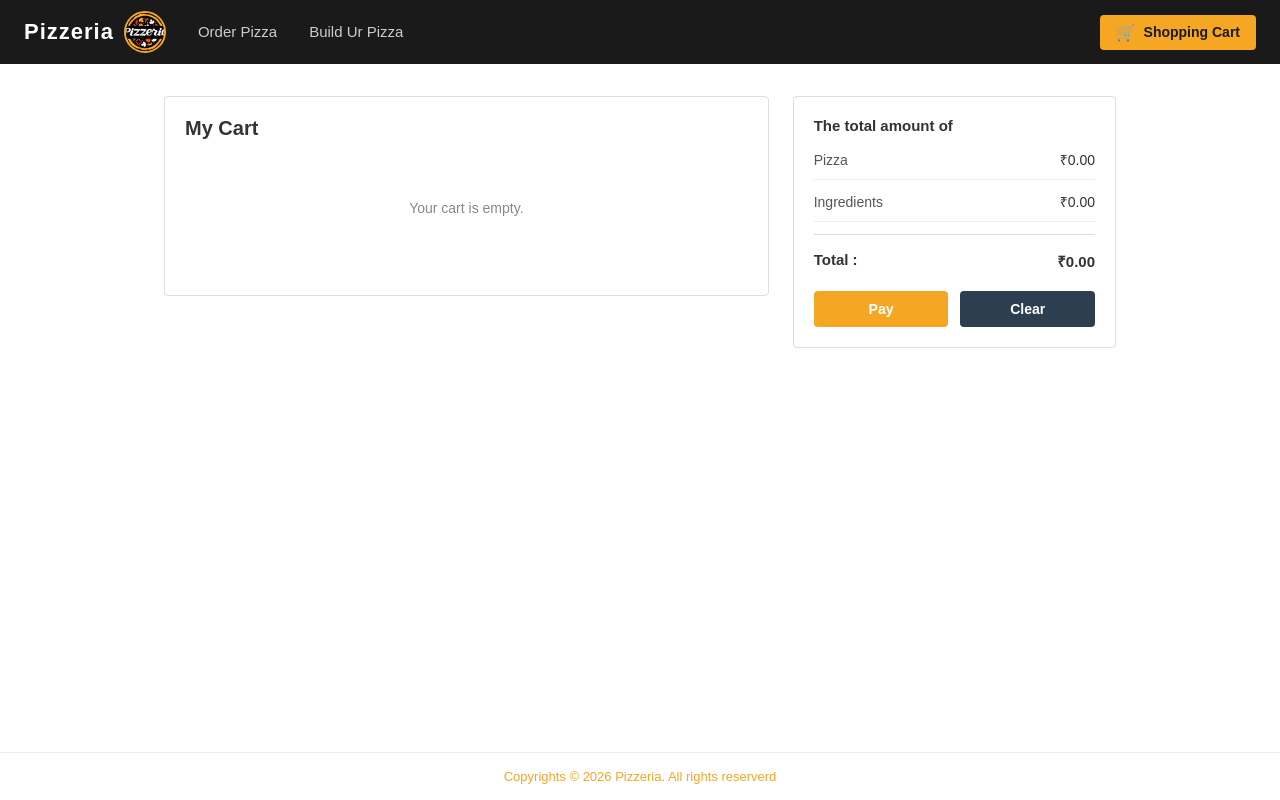
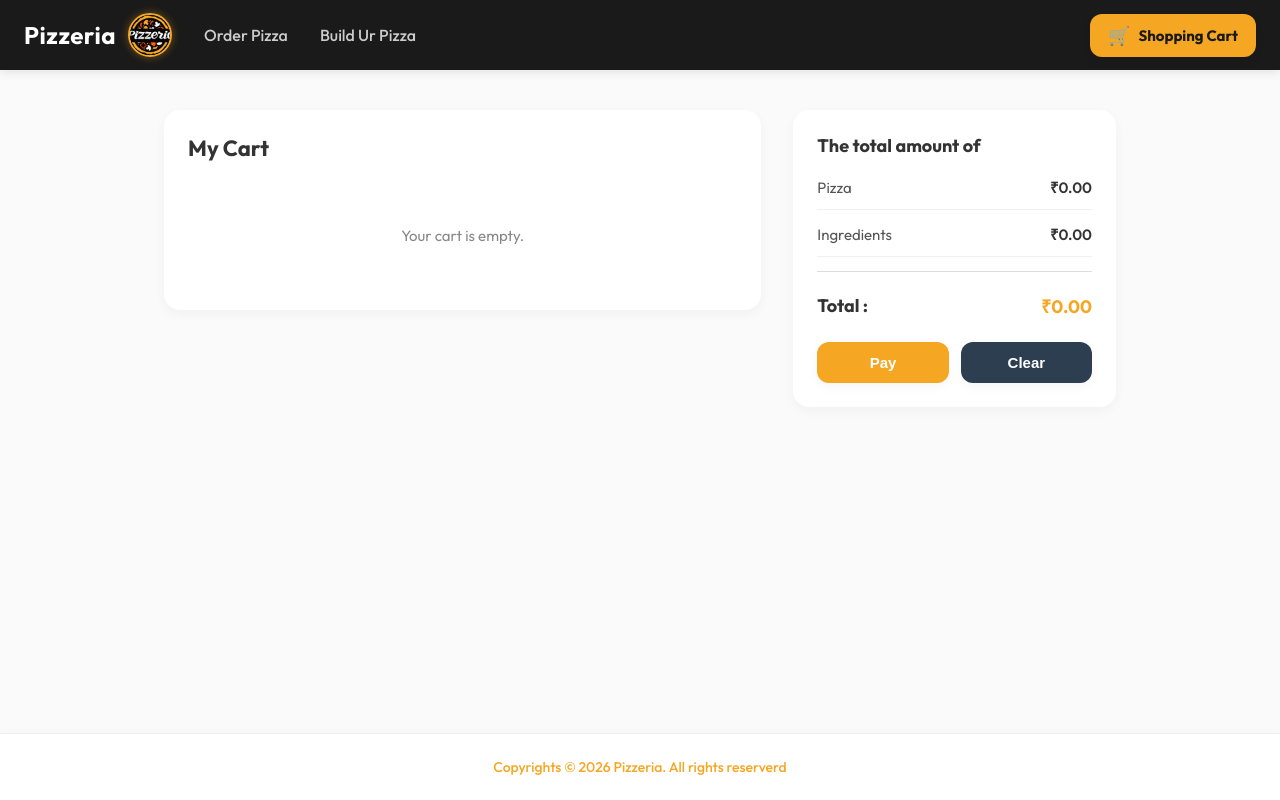
Before and after one commit to Tempestyash123456/pizzeria, a React (Vite) app: page /cart in a window 1280 px wide. Built offline with nearby package versions, Linux system fonts and the light colour scheme.

Commit message:
Feat: Made changes in the UI

```diff
--- a/src/components/Footer/Footer.css
+++ b/src/components/Footer/Footer.css
@@ -1,12 +1,14 @@
 .footer {
-    background-color: #fff;
+    background-color: #ffffff;
     text-align: center;
-    padding: 16px;
-    border-top: 1px solid #eee;
+    padding: 24px;
+    border-top: 1px solid #eeeeee;
+    box-shadow: 0 -2px 10px rgba(0,0,0,0.02);
 }
 
 .footer__text {
     color: #f5a623;
-    font-size: 13px;
+    font-size: 14px;
+    font-weight: 500;
     margin: 0;
 }
--- a/src/components/Navbar/Navbar.css
+++ b/src/components/Navbar/Navbar.css
@@ -4,11 +4,12 @@
     justify-content: flex-start;
     background-color: #1a1a1a;
     padding: 0 24px;
-    height: 64px;
+    height: 70px;
     position: sticky;
     top: 0;
     z-index: 1000;
     gap: 32px;
+    box-shadow: 0 2px 10px rgba(0,0,0,0.1);
 }
 
 .navbar__brand {
@@ -19,24 +20,28 @@
 .navbar__logo-link {
     display: flex;
     align-items: center;
-    gap: 10px;
+    gap: 12px;
     text-decoration: none;
 }
 
 .navbar__title {
     color: #fff;
-    font-size: 22px;
-    font-weight: bold;
-    letter-spacing: 1px;
+    font-size: 24px;
+    font-weight: 700;
+    letter-spacing: 0.5px;
 }
 
 .navbar__logo-img {
-    width: 42px;
-    height: 42px;
+    width: 44px;
+    height: 44px;
     border-radius: 50%;
     object-fit: cover;
     border: 2px solid #f5a623;
+    box-shadow: 0 0 8px rgba(245, 166, 35, 0.4);
+    transition: var(--transition-smooth);
 }
+
+
 
 .navbar__links {
     display: flex;
@@ -50,9 +55,10 @@
 .navbar__link {
     color: #cccccc;
     text-decoration: none;
-    font-size: 15px;
+    font-size: 16px;
     font-weight: 500;
-    transition: color 0.2s ease;
+    position: relative;
+    transition: var(--transition-smooth);
 }
 
 .navbar__link:hover {
@@ -70,21 +76,22 @@
     gap: 8px;
     background-color: #f5a623;
     color: #1a1a1a;
-    padding: 8px 16px;
-    border-radius: 4px;
+    padding: 10px 18px;
+    border-radius: var(--radius-md);
     text-decoration: none;
-    font-size: 14px;
-    font-weight: bold;
+    font-size: 15px;
+    font-weight: 700;
     position: relative;
-    transition: background-color 0.2s ease;
+    transition: var(--transition-smooth);
+    box-shadow: var(--shadow-soft);
 }
 
 .navbar__cart-btn:hover {
-    background-color: #e0951a;
+    box-shadow: var(--shadow-hover);
 }
 
 .navbar__cart-icon {
-    font-size: 16px;
+    font-size: 18px;
 }
 
 .navbar__cart-text {
@@ -95,12 +102,13 @@
     background-color: #1a1a1a;
     color: #f5a623;
     border-radius: 50%;
-    width: 20px;
-    height: 20px;
+    width: 22px;
+    height: 22px;
     display: flex;
     align-items: center;
     justify-content: center;
-    font-size: 11px;
-    font-weight: bold;
+    font-size: 12px;
+    font-weight: 700;
     margin-left: 4px;
+    box-shadow: inset 0 2px 4px rgba(0,0,0,0.2);
 }
--- a/src/index.css
+++ b/src/index.css
@@ -1,3 +1,13 @@
+@import url('https://fonts.googleapis.com/css2?family=Outfit:wght@300;400;500;600;700&display=swap');
+
+:root {
+  --shadow-soft: 0 4px 12px rgba(0, 0, 0, 0.04);
+  --shadow-hover: 0 8px 24px rgba(0, 0, 0, 0.12);
+  --transition-smooth: all 0.3s cubic-bezier(0.25, 0.8, 0.25, 1);
+  --radius-md: 12px;
+  --radius-lg: 16px;
+}
+
 * {
   margin: 0;
   padding: 0;
@@ -5,8 +15,8 @@
 }
 
 body {
-  font-family: Arial, sans-serif;
-  background-color: #fff;
+  font-family: 'Outfit', sans-serif;
+  background-color: #fafafa;
   color: #333;
 }
 
--- a/src/pages/Cart/Cart.css
+++ b/src/pages/Cart/Cart.css
@@ -1,33 +1,34 @@
 .cart {
   max-width: 1000px;
   margin: 0 auto;
-  padding: 32px 24px;
+  padding: 40px 24px;
 }
 
 .cart__layout {
   display: flex;
-  gap: 24px;
+  gap: 32px;
   align-items: flex-start;
 }
 
 .cart__left {
   flex: 2;
-  border: 1px solid #dddddd;
-  border-radius: 4px;
-  padding: 20px;
+  border: none;
+  border-radius: var(--radius-lg);
+  padding: 24px;
   background-color: #ffffff;
   min-height: 200px;
+  box-shadow: var(--shadow-soft);
 }
 
 .cart__heading {
-  font-size: 20px;
-  font-weight: bold;
+  font-size: 22px;
+  font-weight: 700;
   color: #333;
-  margin-bottom: 20px;
+  margin-bottom: 24px;
 }
 
 .cart__empty {
-  font-size: 14px;
+  font-size: 15px;
   color: #888;
   text-align: center;
   padding: 40px 0;
@@ -36,9 +37,17 @@
 .cart__item {
   display: flex;
   align-items: center;
-  gap: 14px;
-  padding: 12px 0;
-  border-bottom: 1px solid #eeeeee;
+  gap: 16px;
+  padding: 16px 0;
+  border-bottom: 1px solid #f0f0f0;
+  transition: var(--transition-smooth);
+}
+
+.cart__item:hover {
+  background-color: #fafafa;
+  border-radius: 8px;
+  padding: 16px 8px;
+  margin: 0 -8px;
 }
 
 .cart__item:last-of-type {
@@ -50,18 +59,19 @@
 }
 
 .cart__item-img {
-  width: 56px;
-  height: 52px;
+  width: 64px;
+  height: 60px;
   object-fit: cover;
   border-radius: 50%;
   display: block;
+  box-shadow: 0 2px 8px rgba(0,0,0,0.1);
 }
 
 .cart__item-info {
   flex: 1;
   display: flex;
   flex-direction: column;
-  gap: 4px;
+  gap: 6px;
 }
 
 .cart__item-header {
@@ -82,21 +92,23 @@
 .cart__item-dot--veg {
   border-color: #2e7d32;
   background-color: #2e7d32;
+  box-shadow: 0 0 4px rgba(46, 125, 50, 0.4);
 }
 
 .cart__item-dot--nonveg {
   border-color: #c62828;
   background-color: #c62828;
+  box-shadow: 0 0 4px rgba(198, 40, 40, 0.4);
 }
 
 .cart__item-name {
-  font-size: 14px;
-  font-weight: bold;
+  font-size: 15px;
+  font-weight: 700;
   color: #333;
 }
 
 .cart__item-unit {
-  font-size: 13px;
+  font-size: 14px;
   color: #666;
   margin: 0;
 }
@@ -106,37 +118,38 @@
   align-items: center;
   gap: 0;
   border: 1px solid #cccccc;
-  border-radius: 4px;
+  border-radius: 6px;
   overflow: hidden;
   flex-shrink: 0;
+  box-shadow: 0 2px 4px rgba(0,0,0,0.05);
 }
 
 .cart__qty-btn {
-  background-color: #4a4a4a;
-  color: #ffffff;
+  background-color: #f5f5f5;
+  color: #333;
   border: none;
-  width: 28px;
+  width: 32px;
   height: 32px;
   font-size: 16px;
   cursor: pointer;
   display: flex;
   align-items: center;
   justify-content: center;
-  transition: background-color 0.15s ease;
+  transition: var(--transition-smooth);
 }
 
 .cart__qty-btn:hover {
-  background-color: #333333;
+  background-color: #e0e0e0;
 }
 
 .cart__qty-value {
-  min-width: 32px;
+  min-width: 36px;
   height: 32px;
   display: flex;
   align-items: center;
   justify-content: center;
-  font-size: 14px;
-  font-weight: bold;
+  font-size: 15px;
+  font-weight: 700;
   color: #333;
   background-color: #ffffff;
   border-left: 1px solid #cccccc;
@@ -144,9 +157,9 @@
 }
 
 .cart__item-total {
-  font-size: 14px;
-  font-weight: bold;
-  color: #333;
+  font-size: 15px;
+  font-weight: 700;
+  color: #f5a623;
   min-width: 80px;
   text-align: right;
   flex-shrink: 0;
@@ -156,15 +169,15 @@
   background: none;
   border: none;
   cursor: pointer;
-  font-size: 18px;
+  font-size: 20px;
   color: #c62828;
   flex-shrink: 0;
   padding: 4px;
-  transition: transform 0.15s ease;
+  transition: transform 0.2s ease;
 }
 
 .cart__item-delete:hover {
-  transform: scale(1.2);
+  color: #8c1d1d;
 }
 
 .cart__subtotal {
@@ -172,43 +185,46 @@
   justify-content: flex-end;
   gap: 16px;
   margin-top: 16px;
-  padding-top: 12px;
-  border-top: 1px solid #dddddd;
-  font-size: 15px;
-  font-weight: bold;
+  padding-top: 16px;
+  border-top: 1px dashed #dddddd;
+  font-size: 16px;
+  font-weight: 700;
   color: #333;
 }
 
 .cart__right {
   flex: 1;
-  border: 1px solid #dddddd;
-  border-radius: 4px;
-  padding: 20px;
+  border: none;
+  border-radius: var(--radius-lg);
+  padding: 24px;
   background-color: #ffffff;
-  min-width: 220px;
+  min-width: 280px;
+  box-shadow: var(--shadow-soft);
+  position: sticky;
+  top: 100px;
 }
 
 .cart__summary-heading {
-  font-size: 15px;
-  font-weight: bold;
+  font-size: 18px;
+  font-weight: 700;
   color: #333;
-  margin-bottom: 16px;
+  margin-bottom: 20px;
 }
 
 .cart__summary-table {
   display: flex;
   flex-direction: column;
-  gap: 12px;
-  margin-bottom: 20px;
+  gap: 14px;
+  margin-bottom: 24px;
 }
 
 .cart__summary-row {
   display: flex;
   justify-content: space-between;
-  font-size: 14px;
+  font-size: 15px;
   color: #333;
-  padding-bottom: 10px;
-  border-bottom: 1px solid #eeeeee;
+  padding-bottom: 12px;
+  border-bottom: 1px solid #f0f0f0;
 }
 
 .cart__summary-label {
@@ -236,15 +252,15 @@
 }
 
 .cart__ingredients-dropdown {
-  background-color: #f9f9f9;
+  background-color: #fafafa;
   border: 1px solid #eeeeee;
-  border-radius: 4px;
-  padding: 8px 12px;
+  border-radius: 6px;
+  padding: 12px;
   margin-top: -8px;
   margin-bottom: 12px;
   display: flex;
   flex-direction: column;
-  gap: 6px;
+  gap: 8px;
 }
 
 .cart__ingredient-item {
@@ -255,7 +271,7 @@
 }
 
 .cart__summary-value {
-  font-weight: 500;
+  font-weight: 600;
 }
 
 .cart__summary-divider {
@@ -266,10 +282,10 @@
 .cart__summary-total-row {
   display: flex;
   justify-content: space-between;
-  font-size: 15px;
-  font-weight: bold;
+  font-size: 18px;
+  font-weight: 700;
   color: #333;
-  padding-top: 4px;
+  padding-top: 8px;
 }
 
 .cart__summary-total-label {
@@ -277,24 +293,29 @@
 }
 
 .cart__summary-total-value {
-  color: #333;
+  color: #f5a623;
 }
 
 .cart__actions {
   display: flex;
   gap: 12px;
-  margin-top: 8px;
+  margin-top: 12px;
 }
 
 .cart__btn {
   flex: 1;
-  padding: 10px 0;
+  padding: 12px 0;
   border: none;
-  border-radius: 4px;
-  font-size: 14px;
-  font-weight: bold;
+  border-radius: var(--radius-md);
+  font-size: 15px;
+  font-weight: 700;
   cursor: pointer;
-  transition: background-color 0.2s ease;
+  transition: var(--transition-smooth);
+  box-shadow: var(--shadow-soft);
+}
+
+.cart__btn:hover {
+  box-shadow: var(--shadow-hover);
 }
 
 .cart__btn--pay {
@@ -302,15 +323,7 @@
   color: #ffffff;
 }
 
-.cart__btn--pay:hover {
-  background-color: #e0951a;
-}
-
 .cart__btn--clear {
   background-color: #2c3e50;
   color: #ffffff;
 }
-
-.cart__btn--clear:hover {
-  background-color: #1a252f;
-}
--- a/src/pages/Home/Home.css
+++ b/src/pages/Home/Home.css
@@ -1,71 +1,98 @@
 .home {
     max-width: 960px;
     margin: 0 auto;
-    padding: 32px 24px;
+    padding: 40px 24px;
 }
 
 .home__story {
     text-align: center;
-    margin-bottom: 24px;
+    margin-bottom: 40px;
+    background: #ffffff;
+    padding: 40px;
+    border-radius: var(--radius-lg);
+    box-shadow: var(--shadow-soft);
 }
 
 .home__story-title {
-    font-size: 28px;
-    font-weight: bold;
+    font-size: 32px;
+    font-weight: 700;
     color: #333;
-    margin-bottom: 20px;
+    margin-bottom: 24px;
+    position: relative;
+    display: inline-block;
+}
+
+.home__story-title::after {
+    content: '';
+    position: absolute;
+    width: 40px;
+    height: 3px;
+    background: #f5a623;
+    bottom: -8px;
+    left: 50%;
+    transform: translateX(-50%);
+    border-radius: 2px;
 }
 
 .home__story-text {
-    font-size: 13px;
+    font-size: 15px;
     color: #555;
-    line-height: 1.7;
-    margin-bottom: 12px;
-    text-align: left;
+    line-height: 1.8;
+    margin-bottom: 16px;
+    text-align: justify;
 }
 
 .home__section {
     display: flex;
     align-items: center;
-    gap: 40px;
-    margin-bottom: 24px;
-    padding-bottom: 16px;
-    border-bottom: 1px solid #eeeeee;
-}
-
-.home__section:last-child {
+    gap: 48px;
+    margin-bottom: 32px;
+    padding: 32px;
+    background: #ffffff;
+    border-radius: var(--radius-lg);
+    box-shadow: var(--shadow-soft);
+    transition: var(--transition-smooth);
     border-bottom: none;
 }
 
+.home__section:hover {
+    box-shadow: var(--shadow-hover);
+}
+
 .home__section-img {
-    flex: 0 0 260px;
+    flex: 0 0 280px;
+    overflow: hidden;
+    border-radius: var(--radius-md);
 }
 
 .home__section-title {
-    font-size: 20px;
-    font-weight: bold;
+    font-size: 24px;
+    font-weight: 700;
     color: #333;
-    margin-bottom: 12px;
+    margin-bottom: 16px;
 }
 
 .home__section-text {
-    font-size: 13px;
+    font-size: 15px;
     color: #555;
-    line-height: 1.7;
+    line-height: 1.8;
 }
 
 .home__img {
     width: 100%;
-    height: 200px;
+    height: 220px;
     object-fit: cover;
-    border-radius: 4px;
+    border-radius: var(--radius-md);
     display: block;
+    transition: var(--transition-smooth);
 }
 
+
+
 .home__img-delivery {
-    height: 180px;
+    height: 200px;
     object-fit: contain;
-    background-color: #f9f9f9;
+    background-color: transparent;
 }
 
 .home__section-chefs .home__section-img {
```
Also changed, not shown: src/pages/BuildPizza/BuildPizza.css (+38 -31 lines), src/pages/OrderPizza/OrderPizza.css (+47 -42 lines).
